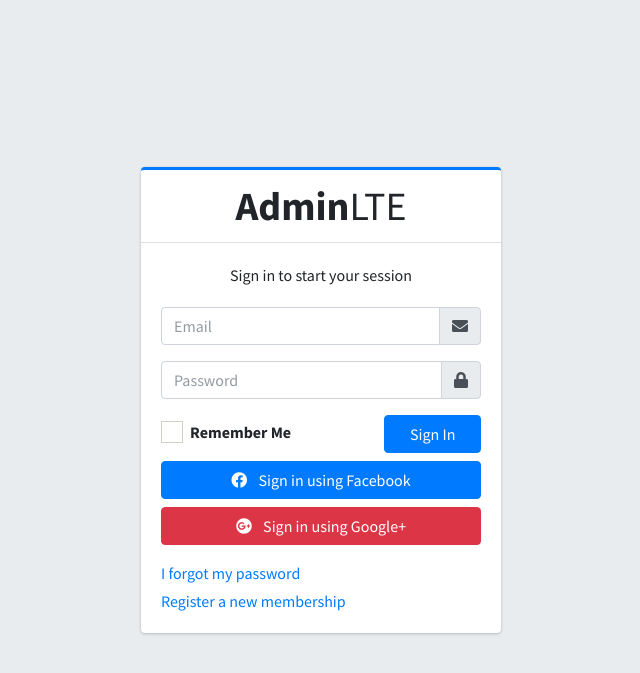
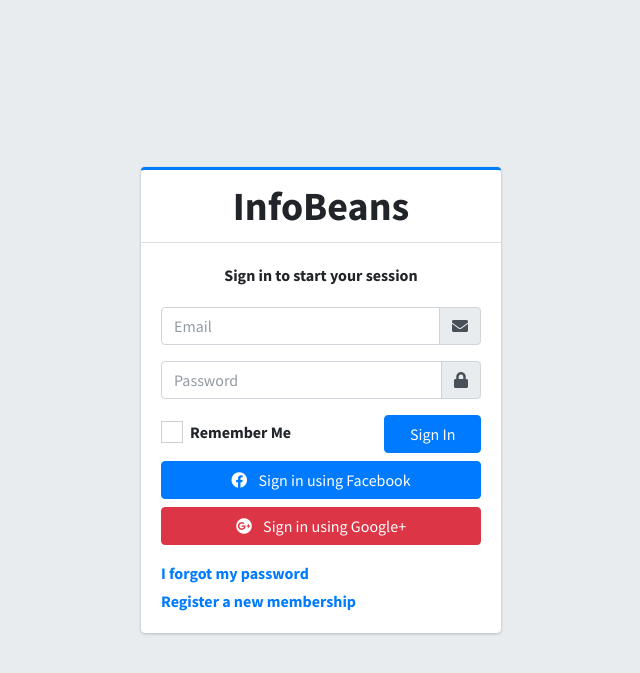
Before and after one commit to pragatinande-infobeans/flask_sms_manage, a Flask app: page / in a window 1280 px wide. Shown: the top 673 px of the page, without its empty margins (319-959 px from the left). Run offline with Flask 3, Linux system fonts and the light colour scheme; some libraries are stand-ins or nearby versions.

Commit message:
Change the labeled

```diff
--- a/smsmanagement/templates/login.html
+++ b/smsmanagement/templates/login.html
@@ -3,7 +3,7 @@
 <head>
   <meta charset="utf-8">
   <meta name="viewport" content="width=device-width, initial-scale=1">
-  <title>AdminLTE 3 | Log in (v2)</title>
+  <title>InfoBeans | Log in </title>
 
   <!-- Google Font: Source Sans Pro -->
   <link rel="stylesheet" href="https://fonts.googleapis.com/css?family=Source+Sans+Pro:300,400,400i,700&display=fallback">
@@ -19,7 +19,7 @@
   <!-- /.login-logo -->
   <div class="card card-outline card-primary">
     <div class="card-header text-center">
-      <a href="index.html" class="h1"><b>Admin</b>LTE</a>
+      <a href="index.html" class="h1"><b>InfoBeans</a>
     </div>
     <div class="card-body">
       <p class="login-box-msg">Sign in to start your session</p>
--- a/smsmanagement/templates/recover_password.html
+++ b/smsmanagement/templates/recover_password.html
@@ -3,7 +3,7 @@
 <head>
   <meta charset="utf-8">
   <meta name="viewport" content="width=device-width, initial-scale=1">
-  <title>AdminLTE 3 | Recover Password (v2)</title>
+  <title>Infobeans | Recover Password </title>
 
   <!-- Google Font: Source Sans Pro -->
   <link rel="stylesheet" href="https://fonts.googleapis.com/css?family=Source+Sans+Pro:300,400,400i,700&display=fallback">
@@ -18,7 +18,7 @@
 <div class="login-box">
   <div class="card card-outline card-primary">
     <div class="card-header text-center">
-      <a href="index2.html" class="h1"><b>Admin</b>LTE</a>
+      <a href="index2.html" class="h1"><b>InfoBeans</a>
     </div>
     <div class="card-body">
       <p class="login-box-msg">You are only one step a way from your new password, recover your password now.</p>
--- a/smsmanagement/templates/register.html
+++ b/smsmanagement/templates/register.html
@@ -3,7 +3,7 @@
 <head>
   <meta charset="utf-8">
   <meta name="viewport" content="width=device-width, initial-scale=1">
-  <title>AdminLTE 3 | Registration Page (v2)</title>
+  <title>Infobeans Title</title>
 
   <!-- Google Font: Source Sans Pro -->
   <link rel="stylesheet" href="https://fonts.googleapis.com/css?family=Source+Sans+Pro:300,400,400i,700&display=fallback">
@@ -18,7 +18,7 @@
 <div class="register-box">
   <div class="card card-outline card-primary">
     <div class="card-header text-center">
-      <a href="{{ url_for('static', filename='index2.html" class="h1"><b>Admin</b>LTE</a>
+      <a href="{{ url_for('static', filename='index2.html')}}" class="h1"><b>InfoBeans</a>
     </div>
     <div class="card-body">
       <p class="login-box-msg">Register a new membership</p>
@@ -88,6 +88,7 @@
       </div>
       <a href="{{url_for('users.login')}}" class="text-center">I already have a membership</a>
     </div>
+
     <!-- /.form-box -->
   </div><!-- /.card -->
 </div>
```
Also changed, not shown: smsmanagement/templates/header.html (line endings or trailing spaces).
